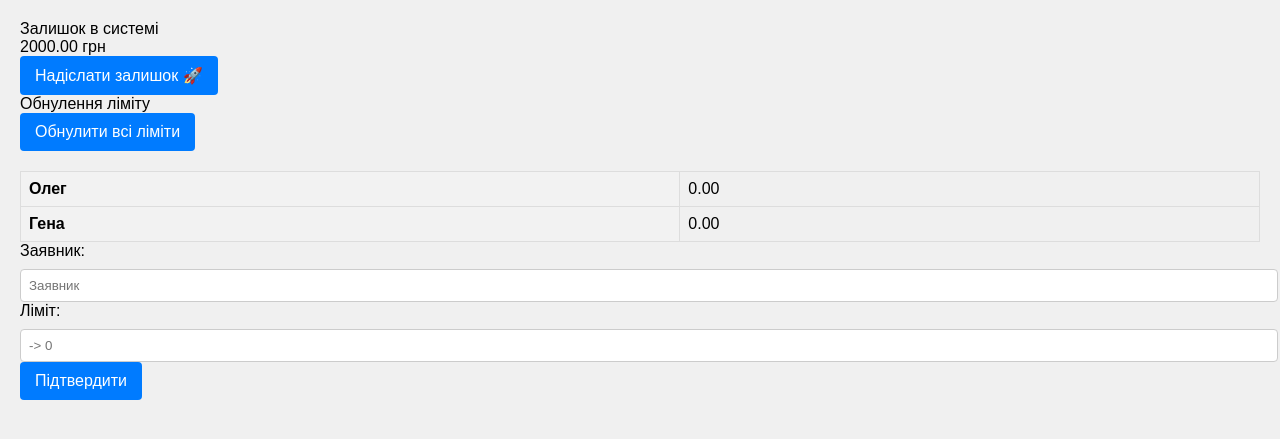
After one commit to Bidya12313/ozp, a Flask app: template app/templates/admin.html in a window 1280 px wide. The commit adds this page. Shown: the top 439 px of the page. Run offline with Flask 3, Linux system fonts and the light colour scheme; the template is opened without the code that fills it, so the values that code supplies are empty.

Commit message:
created admin page

```diff
--- /dev/null
+++ b/app/templates/admin.html
@@ -0,0 +1,42 @@
+<!DOCTYPE html>
+<html lang="uk">
+<head>
+    <meta charset="UTF-8">
+    <meta name="viewport" content="width=device-width, initial-scale=1.0">
+    <title>Форма SUP</title>
+    <link rel="stylesheet" href="{{ url_for('static', filename='css/style.css') }}">
+</head>
+<body>
+    <div class="form-container">
+        <div class="form-header">Залишок в системі</div>
+        <div class="balance-box">2000.00 грн</div>
+        <button class="button">Надіслати залишок 🚀</button>
+
+        <div class="form-header">Обнулення ліміту</div>
+        <button class="button">Обнулити всі ліміти</button>
+
+        <table>
+            <tr>
+                <th>Олег</th>
+                <td>0.00</td>
+            </tr>
+            <tr>
+                <th>Гена</th>
+                <td>0.00</td>
+            </tr>
+        </table>
+
+        <div class="input-container">
+            <label for="applicant">Заявник:</label>
+            <input type="text" id="applicant" name="applicant" placeholder="Заявник">
+        </div>
+
+        <div class="input-container">
+            <label for="limit">Ліміт:</label>
+            <input type="text" id="limit" name="limit" placeholder="-> 0">
+        </div>
+
+        <button class="button">Підтвердити</button>
+    </div>
+</body>
+</html>
--- a/app/templates/main.html
+++ b/app/templates/main.html
@@ -5,8 +5,12 @@
     <meta name="viewport" content="width=device-width, initial-scale=1.0">
     <title>Оформлення заявки на платіж</title>
     <link rel="stylesheet" href="{{ url_for('static', filename='css/style.css') }}">
+    <link rel="stylesheet" href="https://stackpath.bootstrapcdn.com/bootstrap/4.5.2/css/bootstrap.min.css">
 </head>
 <body>
+    <!-- error message -->
+    {% include 'flash_messages.html' %}
+
     {%block body%}
     <div class="container">
         <div class="header">
--- a/database/models.py
+++ b/database/models.py
@@ -9,6 +9,7 @@ class Declarants(Base):
     name: Mapped[str] = mapped_column(unique=True)
     password: Mapped[int] = mapped_column()
     chat_id: Mapped[int] = mapped_column()
+    admin_status: Mapped[str] = mapped_column(nullable=True)
 
     @property
     def is_authenticated(self):
--- a/database/population_db.py
+++ b/database/population_db.py
@@ -1,11 +1,12 @@
 from .engine import Base, db_engine
 from .system_models import Taxes
 from .budget_models import DailyBudget
+from .models import Declarants
 
 
 def create_table():
-    Base.metadata.drop_all(db_engine, tables=[DailyBudget.__table__])
-    Base.metadata.create_all(db_engine, tables=[DailyBudget.__table__])
+    Base.metadata.drop_all(db_engine, tables=[Declarants.__table__])
+    Base.metadata.create_all(db_engine, tables=[Declarants.__table__])
 
 
 if __name__ == '__main__':
--- a/telegram_bot_runner/bot.py
+++ b/telegram_bot_runner/bot.py
@@ -9,6 +9,7 @@ from aiogram.filters import CommandStart
 from aiogram.types import Message
 
 from config import TOKEN
+
 
 dp = Dispatcher()
 
```
Also changed, not shown: app/main_routes.py (+16 -2 lines), app/templates/flash_messages.html (added, +11 -0 lines), app/templates/login.html (+2 -11 lines), todo.md (added, +5 -0 lines), image.png (added).
